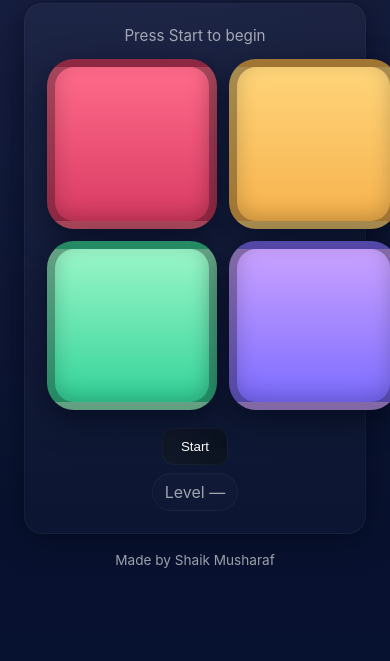
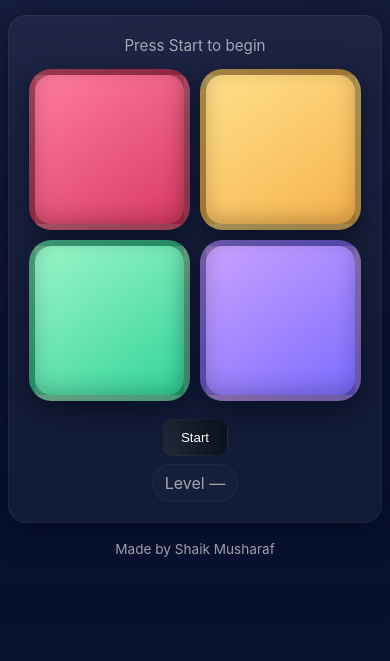
Before and after one commit to musharraf10/SimonGame, a plain HTML site: page index.html in a window 390 px wide. Shown: the part 183-844 px from the top of the page. Drawn offline with Linux system fonts and the light colour scheme.

Commit message:
Update style.css

```diff
--- a/style.css
+++ b/style.css
@@ -1,189 +1,218 @@
-
-* { box-sizing: border-box; margin:0; padding:0; }
-:root{
+* {
+  box-sizing: border-box;
+  margin: 0;
+  padding: 0;
+}
+:root {
   --bg-1: #0f172a;
   --bg-2: #071130;
-  --card: rgba(255,255,255,0.03);
-  --glass: rgba(255,255,255,0.04);
-  --muted: rgba(255,255,255,0.6);
-  --accent: linear-gradient(90deg,#6ee7b7,#60a5fa);
+  --card: rgba(255, 255, 255, 0.03);
+  --glass: rgba(255, 255, 255, 0.04);
+  --muted: rgba(255, 255, 255, 0.6);
   --radius: 14px;
 }
 
 /* Page layout */
 body {
-  min-height:100vh;
+  height: 100vh;
   font-family: Inter, ui-sans-serif, system-ui, -apple-system, "Segoe UI", Roboto, "Helvetica Neue", Arial;
-  background: radial-gradient(1200px 600px at 10% 10%, rgba(99,102,241,0.12), transparent),
-              linear-gradient(180deg,var(--bg-1), var(--bg-2));
+  background: radial-gradient(1200px 600px at 10% 10%, rgba(99, 102, 241, 0.12), transparent),
+              linear-gradient(180deg, var(--bg-1), var(--bg-2));
   color: #fff;
-  display:flex;
-  align-items:center;
-  justify-content:center;
-  padding:24px;
+  display: flex;
+  align-items: center;
+  justify-content: center;
+  padding: 16px;
+  overflow: hidden; /* No scrollbars */
 }
 
 .app {
-  width:100%;
-  max-width:920px;
+  width: 100%;
+  max-width: 900px;
   margin: 0 auto;
 }
 
 /* Header */
-.header { text-align:center; margin-bottom:18px; }
+.header {
+  text-align: center;
+  margin-bottom: 18px;
+}
 .title {
   font-size: clamp(1.6rem, 4.5vw, 2.6rem);
   letter-spacing: -0.02em;
-  background: linear-gradient(90deg,#e9e5ff,#c0f0ff);
+  background: linear-gradient(90deg, #e9e5ff, #c0f0ff);
   -webkit-background-clip: text;
-  background-clip:text;
-  color:transparent;
-  margin-bottom:6px;
+  background-clip: text;
+  color: transparent;
+  margin-bottom: 6px;
 }
-.subtitle { color:var(--muted); font-size:0.95rem; }
+.subtitle {
+  color: var(--muted);
+  font-size: 0.95rem;
+}
 
 /* Board area */
 .board-wrap {
-  background: linear-gradient(180deg, rgba(255,255,255,0.03), rgba(255,255,255,0.02));
-  padding:22px;
+  background: var(--glass);
+  padding: 20px;
   border-radius: 18px;
-  box-shadow: 0 6px 30px rgba(2,6,23,0.6);
-  border: 1px solid rgba(255,255,255,0.03);
+  box-shadow: 0 6px 30px rgba(2, 6, 23, 0.6);
+  border: 1px solid rgba(255, 255, 255, 0.05);
 }
 
-/* status */
+/* Status */
 .status {
   font-size: 0.95rem;
   color: var(--muted);
-  text-align:center;
-  margin-bottom:14px;
-  min-height:18px;
+  text-align: center;
+  margin-bottom: 14px;
+  min-height: 18px;
 }
 
 /* Grid of buttons */
 .btn-grid {
-  display:grid;
-  grid-template-columns: repeat(2,1fr);
-  gap:18px;
-  width: min(560px, 90vw);
+  display: grid;
+  grid-template-columns: repeat(2, 1fr);
+  gap: 14px;
+  width: 100%;
+  max-width: 500px;
   margin: 0 auto;
 }
 
 .s-btn {
   aspect-ratio: 1 / 1;
-  border-radius: 18%;
-  border: 10px solid rgba(0,0,0,0.35);
-  box-shadow: 0 10px 30px rgba(2,6,23,0.6), inset 0 -6px 20px rgba(0,0,0,0.2);
-  transition: transform 160ms cubic-bezier(.2,.9,.3,1), box-shadow 160ms, filter 160ms;
-  width:100%;
-  display:block;
-  cursor:pointer;
-  -webkit-tap-highlight-color: transparent;
-  position:relative;
-  overflow:hidden;
+  border-radius: 16%;
+  border: 8px solid rgba(0, 0, 0, 0.35);
+  box-shadow: 0 10px 30px rgba(2, 6, 23, 0.6), inset 0 -6px 20px rgba(0, 0, 0, 0.2);
+  transition: transform 160ms ease, box-shadow 160ms ease, filter 160ms ease;
+  width: 100%;
+  cursor: pointer;
+  position: relative;
+  overflow: hidden;
 }
 
-/* color tiles */
-.red { background: linear-gradient(180deg,#ff6b8a,#d93b63); }
-.yellow { background: linear-gradient(180deg,#ffd57a,#f6b24d); }
-.green { background: linear-gradient(180deg,#9af6c8,#34d399); }
-.purple { background: linear-gradient(180deg,#caa2ff,#7c6cff); }
+/* Color tiles - more vibrant gradient */
+.red { background: linear-gradient(145deg, #ff7c9e, #d93b63); }
+.yellow { background: linear-gradient(145deg, #ffe08a, #f6b24d); }
+.green { background: linear-gradient(145deg, #9af6c8, #34d399); }
+.purple { background: linear-gradient(145deg, #caa2ff, #7c6cff); }
 
-/* inner glow pseudo-element */
 .s-btn::after {
   content: "";
-  position:absolute;
-  inset:0;
-  pointer-events:none;
-  opacity:0;
+  position: absolute;
+  inset: 0;
+  opacity: 0;
   transition: opacity 160ms, transform 160ms;
-  background: radial-gradient(circle at 25% 25%, rgba(255,255,255,0.45), transparent 18%);
+  background: radial-gradient(circle at 25% 25%, rgba(255, 255, 255, 0.45), transparent 18%);
   mix-blend-mode: screen;
 }
 
-/* flash state (game flash) */
 .flash {
   transform: scale(1.06);
-  box-shadow: 0 20px 40px rgba(0,0,0,0.6), 0 0 40px rgba(255,255,255,0.08);
+  box-shadow: 0 20px 40px rgba(0, 0, 0, 0.6), 0 0 40px rgba(255, 255, 255, 0.08);
 }
 .flash::after { opacity: 1; transform: scale(1.05); }
 
-/* user press state */
 .userFlash {
   transform: scale(0.98);
-  filter: saturate(1.05);
-  box-shadow: 0 12px 30px rgba(0,0,0,0.55);
+  filter: brightness(1.1);
+  box-shadow: 0 12px 30px rgba(0, 0, 0, 0.55);
 }
 
 /* Controls row */
 .controls {
-  display:flex;
-  gap:12px;
-  align-items:center;
-  justify-content:center;
-  margin-top:18px;
+  display: flex;
+  gap: 12px;
+  align-items: center;
+  justify-content: center;
+  margin-top: 18px;
+  flex-wrap: wrap;
 }
 .control-btn {
-  background: linear-gradient(90deg,#111827,#0b1220);
+  background: linear-gradient(90deg, #1f2937, #0b1220);
   color: #fff;
-  padding:10px 18px;
+  padding: 10px 18px;
   border-radius: 12px;
-  border: 1px solid rgba(255,255,255,0.04);
-  cursor:pointer;
+  border: 1px solid rgba(255, 255, 255, 0.04);
+  cursor: pointer;
   transition: transform 120ms, box-shadow 120ms;
 }
-.control-btn:active { transform: translateY(1px) scale(0.995); }
+.control-btn:active { transform: translateY(1px) scale(0.98); }
 .level-badge {
-  padding:8px 12px;
+  padding: 8px 12px;
   border-radius: 999px;
-  border: 1px solid rgba(255,255,255,0.04);
+  border: 1px solid rgba(255, 255, 255, 0.04);
   color: var(--muted);
-  background: linear-gradient(180deg, rgba(255,255,255,0.02), rgba(255,255,255,0.01));
+  background: rgba(255, 255, 255, 0.02);
 }
 
 /* Overlay */
 .overlay {
   position: fixed;
-  inset:0;
-  display:flex;
-  align-items:center;
-  justify-content:center;
-  z-index:60;
-  background: linear-gradient(180deg, rgba(2,6,23,0.45), rgba(2,6,23,0.6));
+  inset: 0;
+  display: flex;
+  align-items: center;
+  justify-content: center;
+  z-index: 60;
+  background: rgba(2, 6, 23, 0.65);
 }
-.hidden { display:none; }
+.hidden { display: none; }
 
 .overlay-card {
   width: min(520px, 92vw);
-  background: rgba(255,255,255,0.02);
-  border-radius:14px;
-  padding:22px;
-  text-align:center;
-  border: 1px solid rgba(255,255,255,0.04);
-  box-shadow: 0 20px 60px rgba(2,6,23,0.6);
+  background: rgba(255, 255, 255, 0.03);
+  border-radius: 14px;
+  padding: 22px;
+  text-align: center;
+  border: 1px solid rgba(255, 255, 255, 0.05);
+  box-shadow: 0 20px 60px rgba(2, 6, 23, 0.6);
 }
 
-.overlay-msg { color:#fff; font-size:1.1rem; margin-bottom:14px; }
+.overlay-msg {
+  color: #fff;
+  font-size: 1.1rem;
+  margin-bottom: 14px;
+}
 
-.loader { display:flex; gap:10px; justify-content:center; margin-bottom:12px; }
-.loader span { width:10px; height:10px; background:#fff; border-radius:50%; opacity:0.85; animation: loader-bounce 900ms infinite ease-in-out; }
-.loader span:nth-child(2){ animation-delay:0.15s }
-.loader span:nth-child(3){ animation-delay:0.3s }
+/* Loader animation */
+.loader { display: flex; gap: 10px; justify-content: center; margin-bottom: 12px; }
+.loader span {
+  width: 10px; height: 10px;
+  background: #fff; border-radius: 50%;
+  opacity: 0.85;
+  animation: loader-bounce 900ms infinite ease-in-out;
+}
+.loader span:nth-child(2) { animation-delay: 0.15s }
+.loader span:nth-child(3) { animation-delay: 0.3s }
 
 @keyframes loader-bounce {
-  0% { transform: translateY(0); opacity:0.6 }
-  50% { transform: translateY(-10px); opacity:1 }
-  100% { transform: translateY(0); opacity:0.6 }
+  0% { transform: translateY(0); opacity: 0.6 }
+  50% { transform: translateY(-10px); opacity: 1 }
+  100% { transform: translateY(0); opacity: 0.6 }
 }
 
 /* Footer */
-.footer { margin-top:18px; text-align:center; color:var(--muted); font-size:0.85rem; }
+.footer {
+  margin-top: 18px;
+  text-align: center;
+  color: var(--muted);
+  font-size: 0.85rem;
+}
 
-/* small screens adjustments */
-@media (max-width:520px){
-  .btn-grid { gap:12px; }
-  .s-btn { border-radius:16%; border-width:8px; }
-  .overlay-card { padding:16px; }
-  .title { font-size:1.6rem; }
-  .controls { flex-direction:column; gap:8px; }
+/* Mobile adjustments */
+@media (max-width: 520px) {
+  body {
+    padding: 8px;
+  }
+  .btn-grid {
+    gap: 10px;
+  }
+  .s-btn {
+    border-width: 6px;
+    border-radius: 14%;
+  }
+  .controls {
+    flex-direction: column;
+    gap: 8px;
+  }
 }
```
